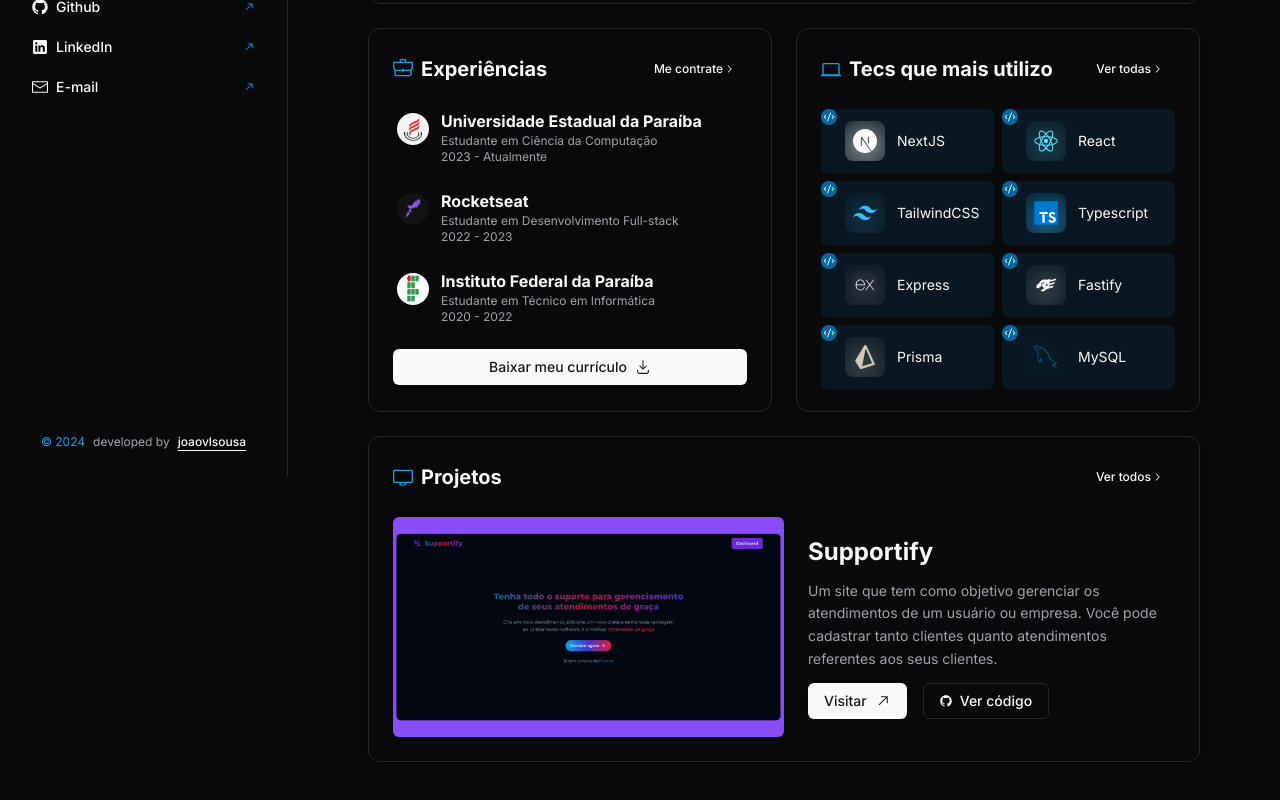
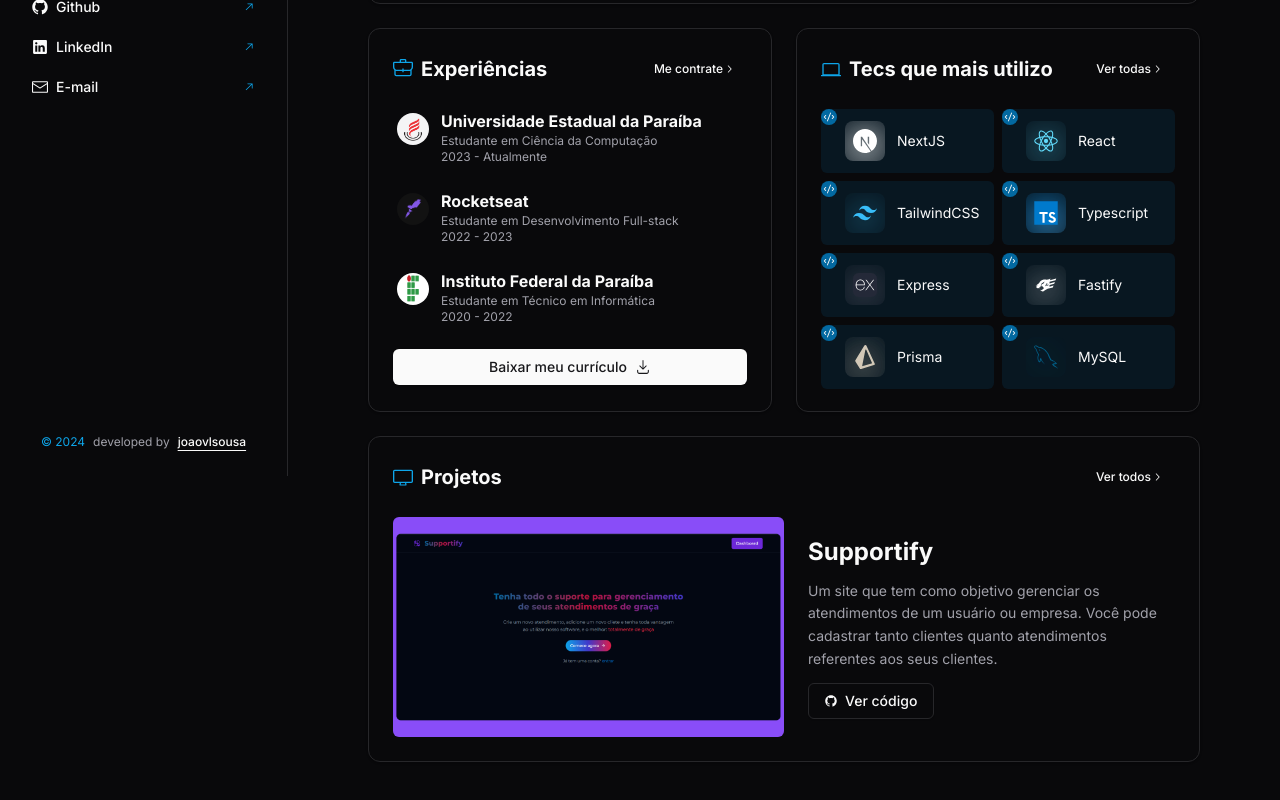
Before and after one commit to joaovlsousa/portfolio, a Next.js app: page / in a window 1280 px wide. Shown: the part 324-1124 px from the top of the page. Built offline with nearby package versions, Linux system fonts and the light colour scheme.

Commit message:
docs: create a readme file

```diff
--- a/app/(routes)/(home)/page.tsx
+++ b/app/(routes)/(home)/page.tsx
@@ -72,9 +72,8 @@ export default function Home() {
           <Project
             title="Supportify"
             description="Um site que tem como objetivo gerenciar os atendimentos de um usuário ou empresa. Você pode cadastrar tanto clientes quanto atendimentos referentes aos seus clientes."
-            githubUrl="https://github.com/joaovlsousa/support-management-web"
+            githubUrl="https://github.com/joaovlsousa/supportify"
             imageUrl="/projects/support-management.png"
-            appUrl="j"
           />
         </div>
       </CardInfo>
--- a/app/(routes)/projects/page.tsx
+++ b/app/(routes)/projects/page.tsx
@@ -30,9 +30,8 @@ export default function ProjectsPage() {
           <Project
             title="Supportify"
             description="Um site que tem como objetivo gerenciar os atendimentos de um usuário ou empresa. Você pode cadastrar tanto clientes quanto atendimentos referentes aos seus clientes."
-            githubUrl="https://github.com/joaovlsousa/support-management-web"
+            githubUrl="https://github.com/joaovlsousa/supportify"
             imageUrl="/projects/support-management.png"
-            appUrl="j"
           />
         </div>
       </section>
```
Also changed, not shown: 1 other file (tests, documents, lock files or other folders).
